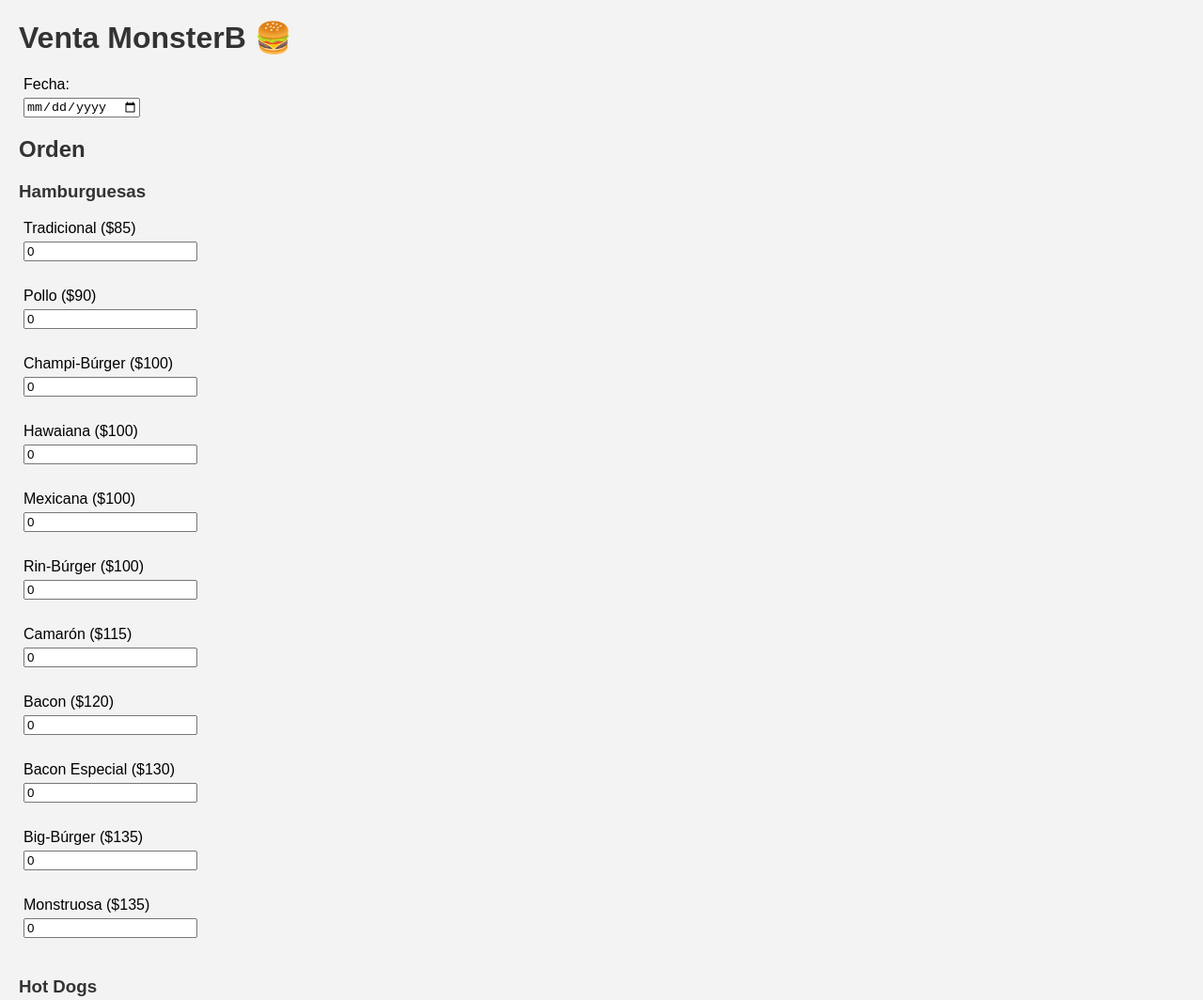
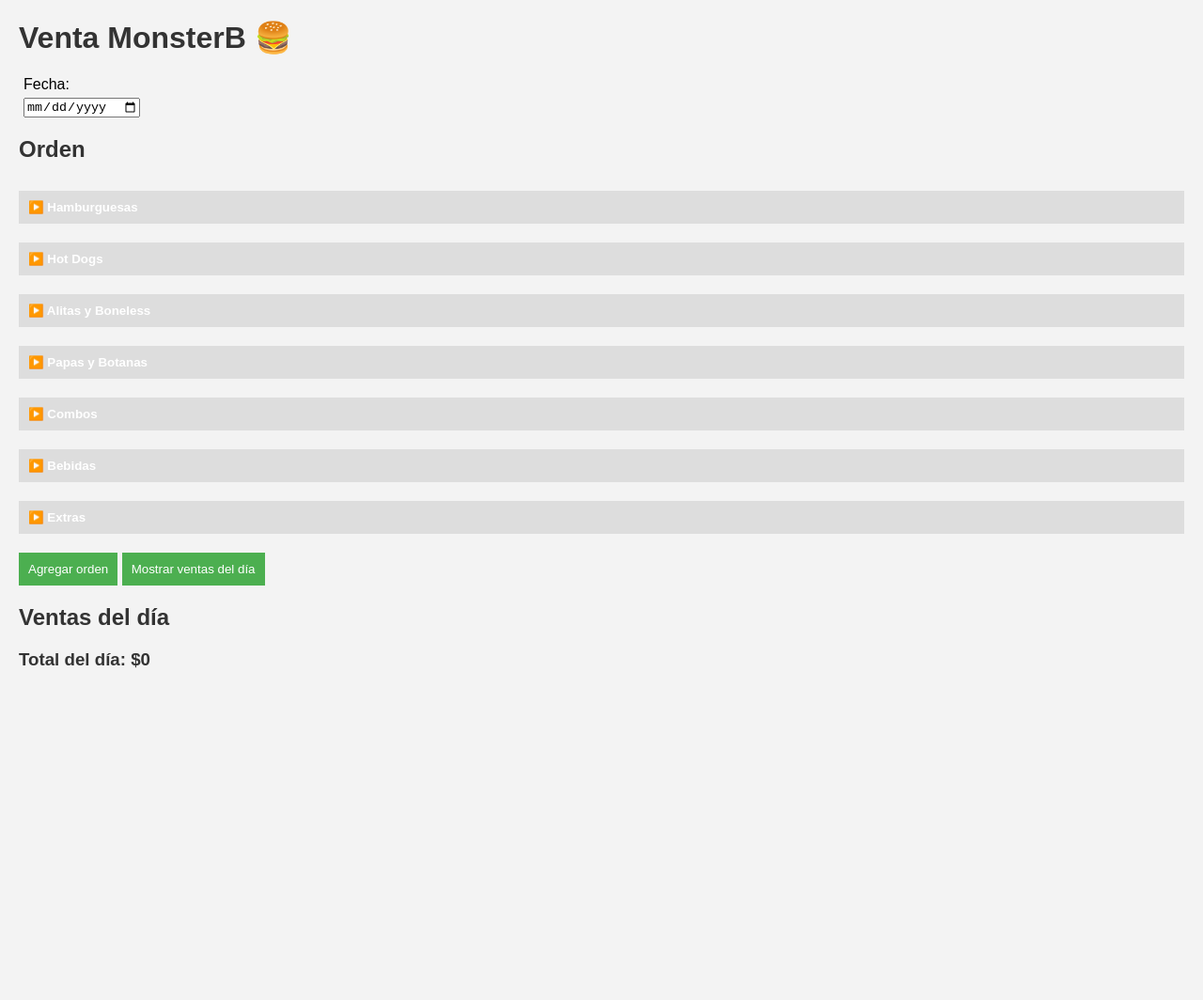
Before and after one commit to aguztin692/venta-monsterB, a plain HTML site: page index.html in a window 1280 px wide. Shown: the top 1064 px of the page at 94% size. After the commit the page ends 800 px from the top, so only its background shows below. Drawn offline with Linux system fonts and the light colour scheme.

Commit message:
Mejora de diseño, categorias desplegables

```diff
--- a/app.js
+++ b/app.js
@@ -61,9 +61,16 @@ const totalDiaSpan = document.getElementById("total-dia");
 let ventasDelDia = [];
 
 Object.keys(productos).forEach(categoria => {
-  const tituloCategoria = document.createElement("h3");
-  tituloCategoria.textContent = categoria;
-  productosDiv.appendChild(tituloCategoria);
+  const seccion = document.createElement("div");
+  seccion.classList.add("categoria");
+
+  const boton = document.createElement("button");
+  boton.textContent = `▶️ ${categoria}`;
+  boton.classList.add("categoria-btn");
+
+  const contenedor = document.createElement("div");
+  contenedor.classList.add("productos-categoria");
+  contenedor.style.display = "none"; // Oculto por defecto
 
   productos[categoria].forEach(producto => {
     const label = document.createElement("label");
@@ -76,11 +83,26 @@ Object.keys(productos).forEach(categoria => {
     input.dataset.precio = producto.precio;
     input.dataset.nombre = producto.nombre;
 
-    productosDiv.appendChild(label);
-    productosDiv.appendChild(input);
-    productosDiv.appendChild(document.createElement("br"));
+    contenedor.appendChild(label);
+    contenedor.appendChild(input);
+    contenedor.appendChild(document.createElement("br"));
   });
+
+  boton.addEventListener("click", () => {
+    if (contenedor.style.display === "none") {
+      contenedor.style.display = "block";
+      boton.textContent = `🔽 ${categoria}`;
+    } else {
+      contenedor.style.display = "none";
+      boton.textContent = `▶️ ${categoria}`;
+    }
+  });
+
+  seccion.appendChild(boton);
+  seccion.appendChild(contenedor);
+  productosDiv.appendChild(seccion);
 });
+
 
 function agregarVenta() {
   const fecha = document.getElementById("fecha").value;
--- a/style.css
+++ b/style.css
@@ -25,3 +25,26 @@ button {
 button:hover {
     background-color: #45a049;
 }
+.categoria {
+    margin-bottom: 10px;
+}
+
+.categoria-btn {
+    width: 100%;
+    text-align: left;
+    padding: 10px;
+    font-weight: bold;
+    background-color: #ddd;
+    border: none;
+    cursor: pointer;
+}
+
+.categoria-btn:hover {
+    background-color: #ccc;
+}
+
+.contenido-productos {
+    padding: 10px;
+    background-color: #f9f9f9;
+    border: 1px solid #ccc;
+}
```
